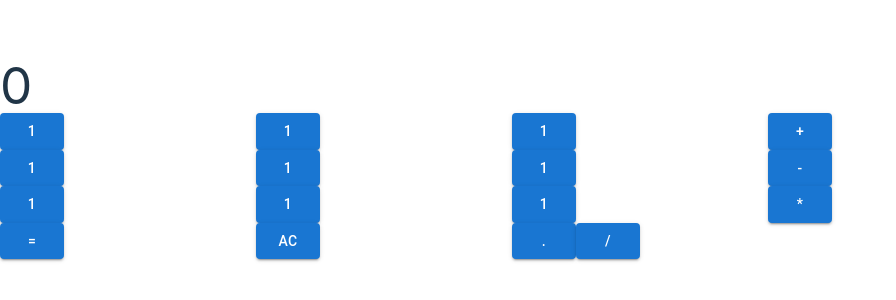
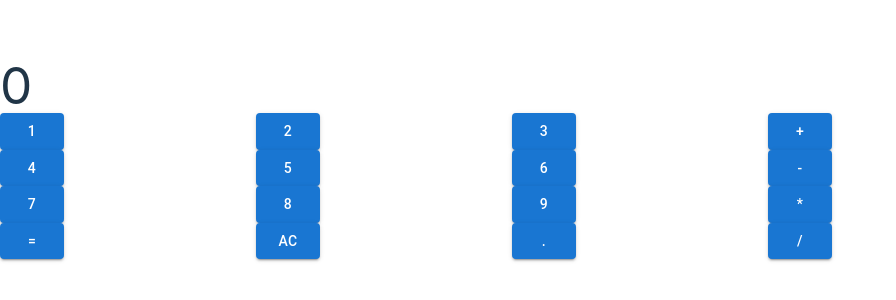
Before and after one commit to pastafartian/javascript-calculator, a React (Vite) app: page / in a window 1280 px wide. Shown: the part 242-542 px from the top of the page, without its empty margins (0-896 px from the left). Built offline with nearby package versions, Linux system fonts and the light colour scheme.

Commit message:
started implementing Zustand for state management

```diff
--- a/package.json
+++ b/package.json
@@ -17,8 +17,10 @@
     "@heroicons/react": "^2.0.18",
     "@mui/icons-material": "^5.11.16",
     "@mui/material": "^5.13.3",
+    "immer": "^10.0.2",
     "react": "^18.2.0",
-    "react-dom": "^18.2.0"
+    "react-dom": "^18.2.0",
+    "zustand": "^4.3.8"
   },
   "devDependencies": {
     "@types/react": "^18.2.7",
--- a/src/App.jsx
+++ b/src/App.jsx
@@ -1,42 +1,36 @@
 /* eslint-disable no-unused-vars */
-import { useState }from 'react';
 import './App.css';
+import Display from './Display.jsx'
 import NumberInput from './NumberInput.jsx'
 import Operator from './Operator.jsx'
 import Clear from './Clear.jsx'
 import Equals from './Equals.jsx'
-import Display from './Display.jsx'
 import Decimal from './Decimal.jsx'
 import Grid from '@mui/material/Grid'
 
-function App() {
-  const [value, setValue] = useState(0);
-  const [operator, setOperator] = useState(null);
-  const [input, setInput] = useState('');
+export default function App() {
 
   return (
     <div className="App">
-      <Display value={value} input={input} operator={operator} />
+      <Display />
       <Grid container className="buttons">
-        <NumberInput text ="1" input={input} setInput={setInput} operator={operator} setValue={setValue} value={value}/>
-        <NumberInput text ="1" input={input} setInput={setInput} operator={operator} setValue={setValue} value={value}/>
-        <NumberInput text ="1" input={input} setInput={setInput} operator={operator} setValue={setValue} value={value}/>
-        <Operator text ="+" setOperator={setOperator} id="add" setValue={setValue} input={input} value={value} setInput={setInput}/>
-        <NumberInput text ="1" input={input} setInput={setInput} operator={operator} setValue={setValue} value={value}/>
-        <NumberInput text ="1" input={input} setInput={setInput} operator={operator} setValue={setValue} value={value}/>
-        <NumberInput text ="1" input={input} setInput={setInput} operator={operator} setValue={setValue} value={value}/>
-        <Operator text ="-" setOperator={setOperator} id="subtract" setValue={setValue} input={input} value={value} setInput={setInput}/>
-        <NumberInput text ="1" input={input} setInput={setInput} operator={operator} setValue={setValue} value={value}/>
-        <NumberInput text ="1" input={input} setInput={setInput} operator={operator} setValue={setValue} value={value}/>
-        <NumberInput text ="1" input={input} setInput={setInput} operator={operator} setValue={setValue} value={value}/>
-        <Operator text ="*" setOperator={setOperator} id="multiply" setValue={setValue} input={input} value={value} setInput={setInput}/>
-        <Equals text="=" setInput={setInput} operator={operator} value={value} input={input} setValue={setValue}/>
-        <Clear setInput={setInput} setOperator={setOperator} setValue={setValue}/>
-        <Decimal text ="." input={input} setInput={setInput}/>
-        <Operator text ="/" setOperator={setOperator} id="divide" setValue={setValue} input={input} value={value} setInput={setInput}/>
+        <NumberInput text ="1"/>
+        <NumberInput text ="2"/>
+        <NumberInput text ="3"/>
+        <Operator text ="+" id="add" />
+        <NumberInput text ="4"/>
+        <NumberInput text ="5"/>
+        <NumberInput text ="6"/>
+        <Operator text ="-"  id="subtract" />
+        <NumberInput text ="7"/>
+        <NumberInput text ="8"/>
+        <NumberInput text ="9"/>
+        <Operator text ="*" id="multiply" />
+        <Equals text="=" />
+        <Clear />
+        <Decimal text ="." />
+        <Operator text ="/" id="divide" />
       </Grid>
     </div>
   )
 }
-
-export default App
--- a/src/Clear.jsx
+++ b/src/Clear.jsx
@@ -1,13 +1,10 @@
 /* eslint-disable react/prop-types */
 import Button from '@mui/material/Button'
 import Grid from '@mui/material/Grid'
+import { useStore } from './store.js'
 
-export default function Clear({ setInput, setValue, setOperator}) {
-    const clear = () => {
-        setInput('');
-        setValue(0);
-        setOperator(null);
-    }
+export default function Clear() {
+    const clear = useStore((state) => state.clear);
 
     return (
         <Grid item xs={3}>
--- a/src/Decimal.jsx
+++ b/src/Decimal.jsx
@@ -1,19 +1,22 @@
 /* eslint-disable react/prop-types */
 import Button from '@mui/material/Button'
 import Grid from '@mui/material/Grid'
+import { useStore } from './store.js'
 
-export default function Decimal({ text, input, setInput }) {
+export default function Decimal() {
+    const input = useStore((state) => state.input);
+    const setInput = useStore((state) => state.setInput);
 
     const changeInput = () => {
         if (! input.includes('.')) {
-            let newInput = input.concat(text);
+            let newInput = input.concat('.');
             setInput(newInput);
         }
     }
 
     return (
-        <Grid item spacing={3}>
-            <Button variant="contained" color="primary" onClick={changeInput} id="decimal">
+        <Grid item xs={3}>
+            <Button variant="contained" color="primary" onClick={setInput} id="decimal">
                 .
             </Button>
         </Grid>
--- a/src/Display.jsx
+++ b/src/Display.jsx
@@ -1,7 +1,12 @@
 /* eslint-disable react/prop-types */
+import { useStore } from './store.js'
 
 
-export default function Display({ value, input, operator}) {
+export default function Display() {
+    const input = useStore((state) => state.input);
+    const value = useStore((state) => state.value);
+    const operator = useStore((state) => state.operator);
+
     return (
         <div id="display">
             <h1>{input === '' ? value : input}</h1>
--- a/src/Equals.jsx
+++ b/src/Equals.jsx
@@ -1,8 +1,15 @@
 /* eslint-disable react/prop-types */
 import Button from '@mui/material/Button'
 import Grid from '@mui/material/Grid'
+import { useStore } from './store.js'
 
-export default function Equals({ text, setValue, value, setInput, input, operator }) {
+export default function Equals() {
+    const input = useStore((state) => state.input);
+    const value = useStore((state) => state.value);
+    const operator = useStore((state) => state.operator);
+    const setInput = useStore((state) => state.setInput);
+    const setValue = useStore((state) => state.setValue);
+
     let operate = (e) => {
         e.preventDefault();
 
@@ -34,7 +41,7 @@ export default function Equals({ text, setValue, value, setInput, input, operato
     return (
         <Grid item xs={3} id="equals">
             <Button variant="contained" color="primary" onClick={operate}>
-                {text}
+                =
             </Button>
         </Grid>
     )
--- a/src/NumberInput.jsx
+++ b/src/NumberInput.jsx
@@ -1,8 +1,14 @@
 /* eslint-disable react/prop-types */
 import Button from '@mui/material/Button';
 import Grid from '@mui/material/Grid';
+import { useStore } from './store.js'
 
-export default function NumberInput({ text, input, setInput, value, setValue, operator }) {
+export default function NumberInput({ text }) {
+    const input = useStore((state) => state.input);
+    const value = useStore((state) => state.value);
+    const operator = useStore((state) => state.operator);
+    const setInput = useStore((state) => state.setInput);
+
     const changeInput = () => {
         //checks for starting value of 0 and whether first digit is 0
         //if not, sets input to corresponding digit
--- a/src/Operator.jsx
+++ b/src/Operator.jsx
@@ -1,8 +1,15 @@
 /* eslint-disable react/prop-types */
 import Button from '@mui/material/Button'
 import Grid from '@mui/material/Grid'
+import { useStore } from './store.js'
 
-export default function Operator({ text, setOperator, id, input, setInput, value, setValue }) {
+export default function Operator({ id, text}) {
+    const input = useStore((state) => state.input);
+    const value = useStore((state) => state.value);
+    const setOperator = useStore((state) => state.setOperator);
+    const setInput = useStore((state) => state.setInput);
+    const setValue = useStore((state) => state.set);
+
     const buttonPress= () => {
         //sets the calculation that will be run when equal sign is hit
         setOperator(id);
--- /dev/null
+++ b/src/store.js
@@ -0,0 +1,20 @@
+import { create} from 'zustand'
+
+export const useStore = create((set) => ({
+  input: '',
+  setInput: (digit) => set((state) => ({ input: state.input.concat(digit) })),
+
+
+  value: 0,
+  //setValue: (value) => set((state) => ({ value })),
+
+
+  operator: null,
+  //setOperator: (operator) => set((state) => ({ operator })),
+
+  clear: () => set({
+    input: '',
+    value: 0,
+    operator: null
+  })
+}))
```
Also changed, not shown: 1 other file (tests, documents, lock files or other folders).
